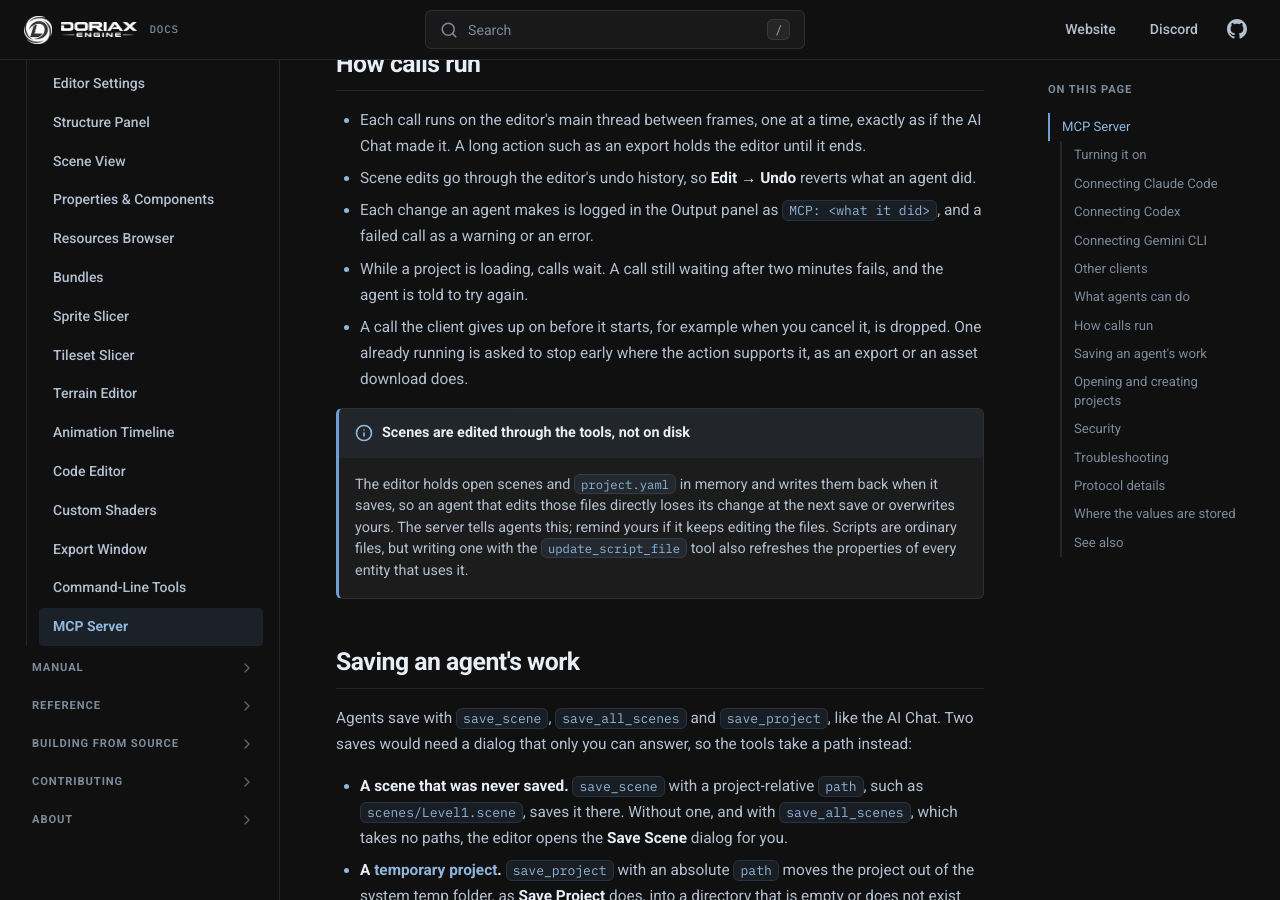
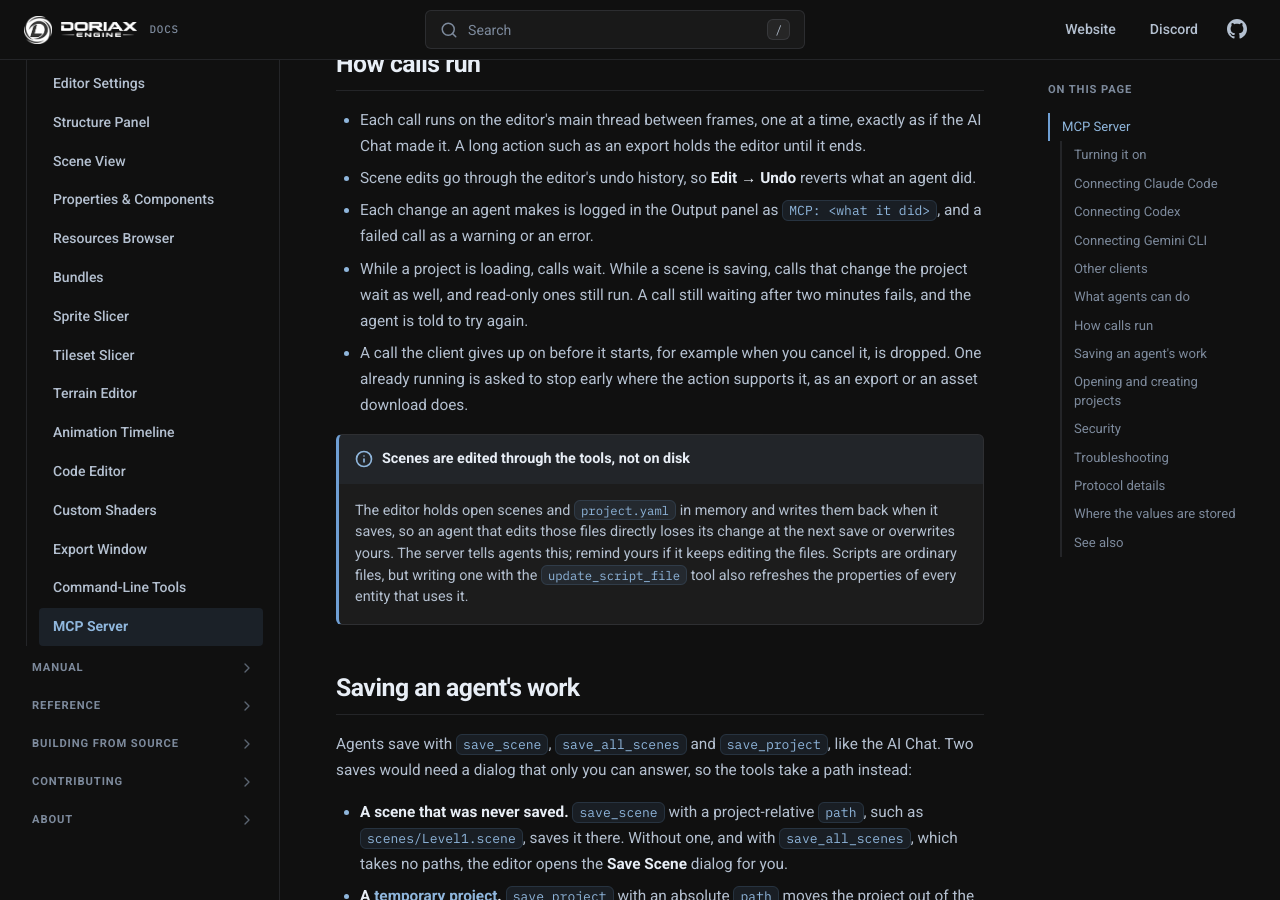
Before and after one commit to doriaxengine/doriax-docs, an MkDocs documentation site: the page built from docs/editor/mcp-server.md, in a window 1280 px wide and 900 px high, scrolled down 3869 px. Built offline with MkDocs 1.6.1, drawn with Linux system fonts in a browser that asks for light colours; comment, search, counter and statistics services are not loaded; some of the changed text lies outside the part shown.

Commit message:
Doc MCP changes waiting for scene saves

```diff
--- a/docs/editor/mcp-server.md
+++ b/docs/editor/mcp-server.md
@@ -127,8 +127,9 @@ reading the log. An agent that reads them follows the same conventions as the AI
   agent did.
 - Each change an agent makes is logged in the Output panel as `MCP: <what it did>`, and a
   failed call as a warning or an error.
-- While a project is loading, calls wait. A call still waiting after two minutes fails,
-  and the agent is told to try again.
+- While a project is loading, calls wait. While a scene is saving, calls that change the
+  project wait as well, and read-only ones still run. A call still waiting after two
+  minutes fails, and the agent is told to try again.
 - A call the client gives up on before it starts, for example when you cancel it, is
   dropped. One already running is asked to stop early where the action supports it, as an
   export or an asset download does.
@@ -208,7 +209,7 @@ token applies from the next request, so every connected client needs the new com
 | The client reports `401` or *Missing or wrong token* | The token was replaced, or the command came from another machine. Run the client's command from **Clients** again, after `claude mcp remove doriax` for Claude Code; for Codex, update `DORIAX_MCP_TOKEN` instead |
 | The client cannot connect | The server only runs while the editor does, and only with **Enable Server** on. Start the editor, then reconnect from the client; in Claude Code, `/mcp` shows the server's status |
 | Calls fail with *Changes are turned off* | **Allow Changes** is off. Turn it on, or ask the agent only for inspections |
-| Calls fail with *The editor was busy* | A project load took longer than two minutes. Try again once it finishes |
+| Calls fail with *The editor was busy* | A project load or a scene save took longer than two minutes. Try again once it finishes |
 | `open_project` or `create_project` fails over unsaved work | The editor does not drop work to switch projects. Let the agent save it, or save or discard it yourself; see [Opening and creating projects](#opening-and-creating-projects) |
 | A **Save Scene** dialog opens while an agent works | The agent saved a scene that has no file yet without a `path`. Answer the dialog, or ask the agent to pass `path` to `save_scene` |
 | The agent still lists tools that **Allow Changes** removed, or misses ones it added | Clients keep the tool list they read when they connected. Reconnect the client |
```
